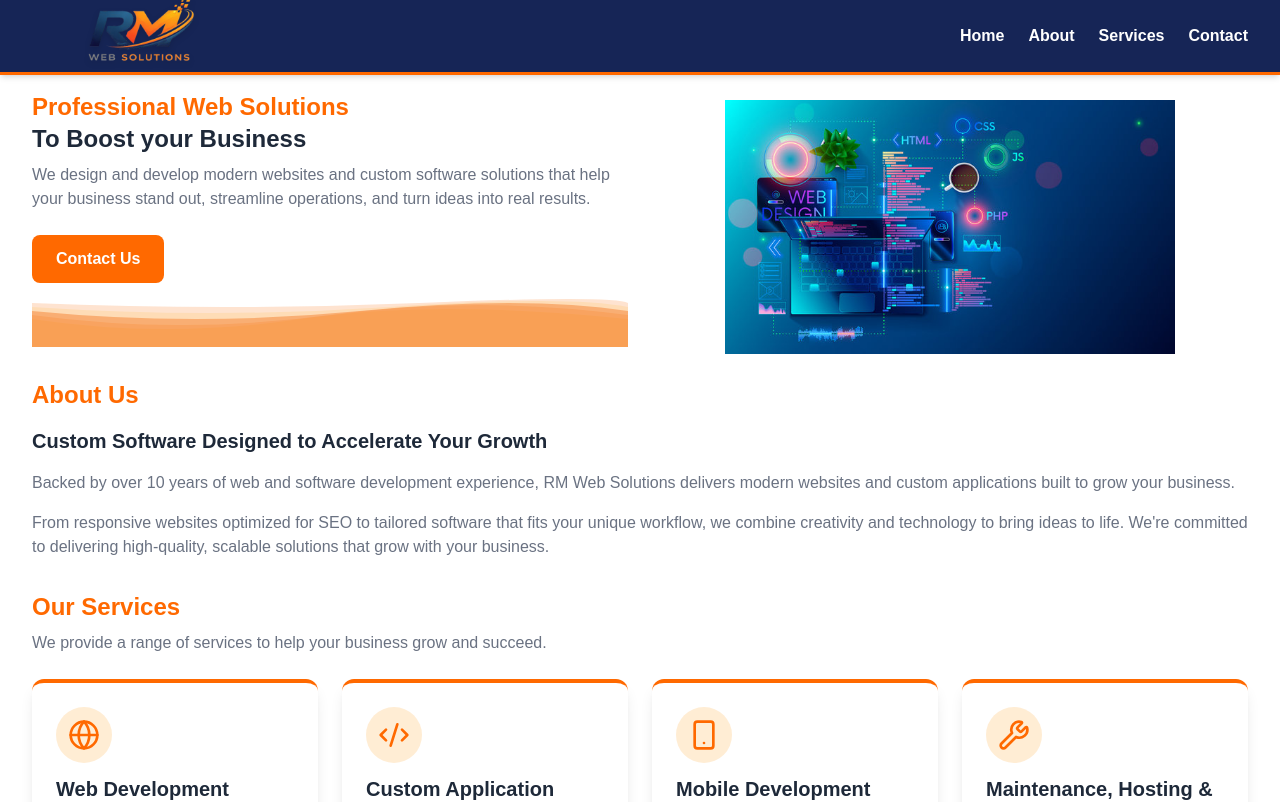
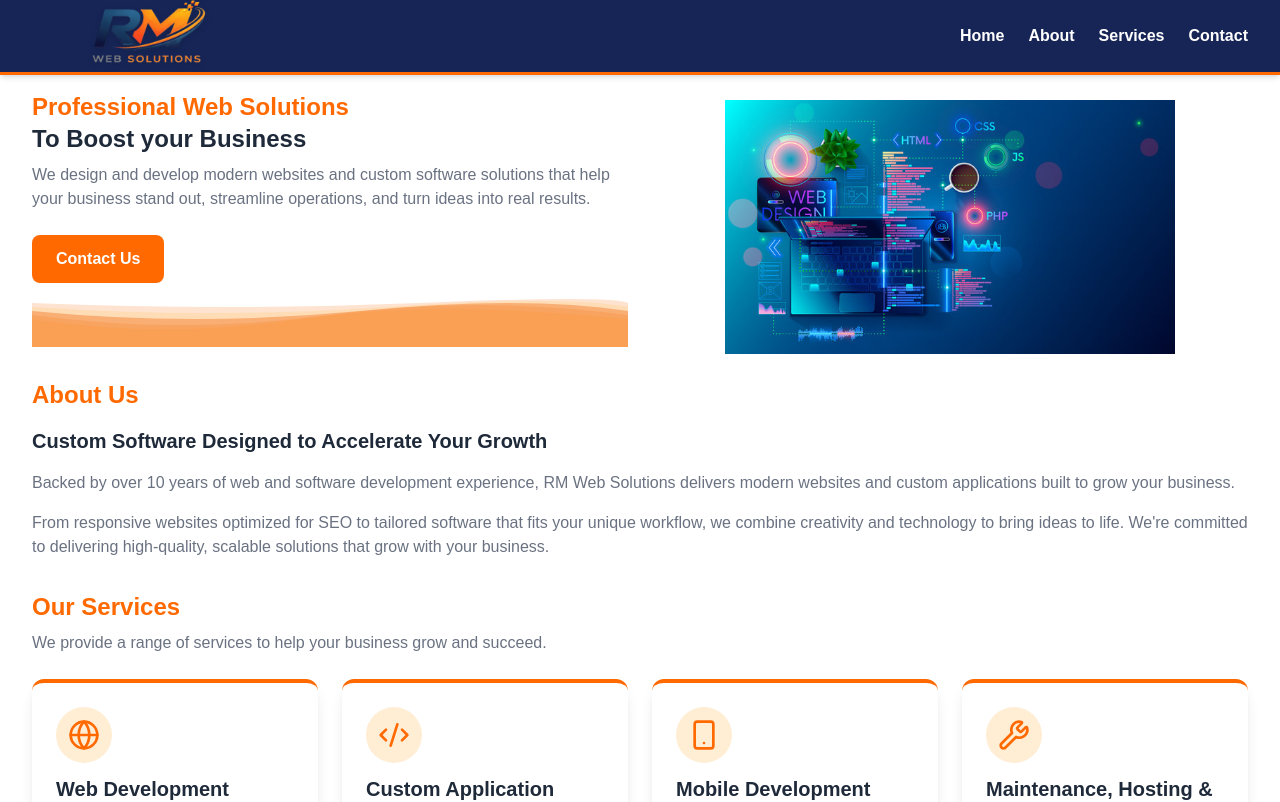
Before and after one commit to Ryan-Milkiewicz/RM-Web-Solutions, a Next.js app: page / in a window 1280 px wide. Shown: the top 802 px of the page. Built offline with nearby package versions, Linux system fonts and the light colour scheme.

Commit message:
increase logo size

```diff
--- a/app/components/navbar/Navbar.tsx
+++ b/app/components/navbar/Navbar.tsx
@@ -14,8 +14,8 @@ export default function Navbar() {
               <Image
                 src="/rm-web-solutions-logo.png"
                 alt="RM Web Solutions Logo"
-                width={215}
-                height={215}
+                width={230}
+                height={230}
                 className="cursor-pointer drop-shadow-md transition-transform duration-300 hover:scale-105"
                 priority
               />
```
